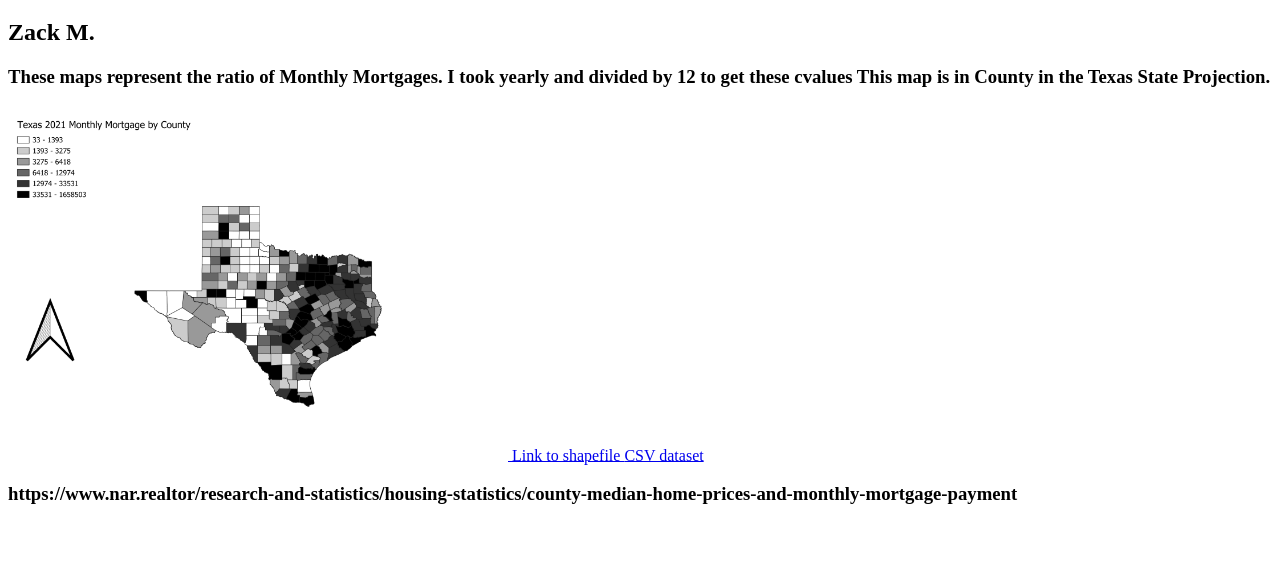
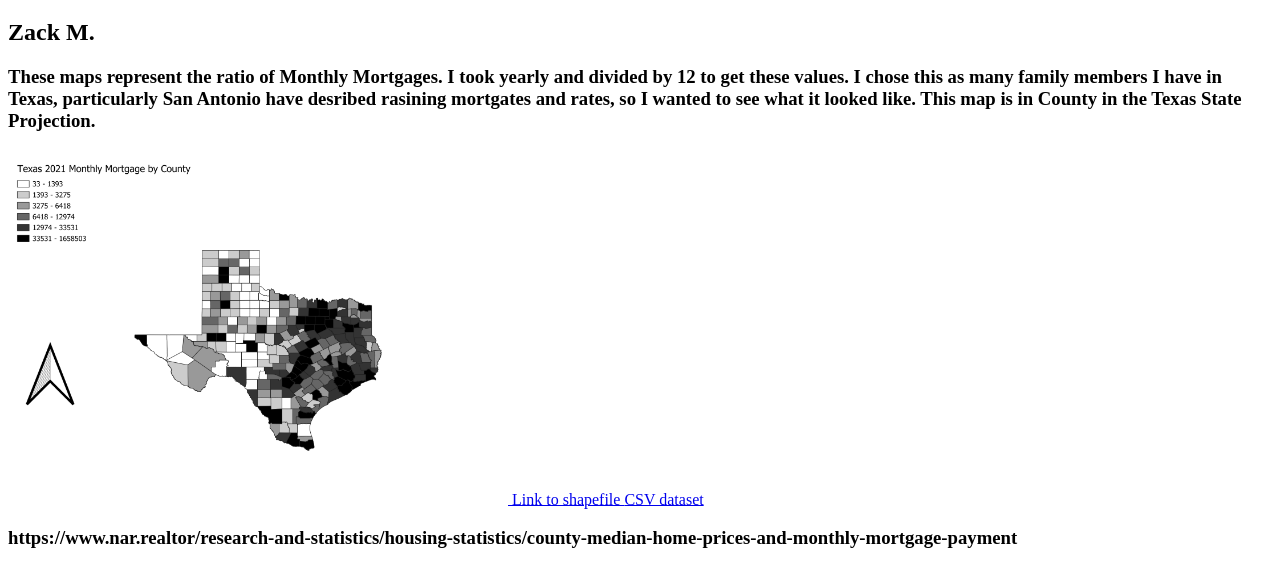
Before and after one commit to zvpaman/GEOG370, a plain HTML site: page hw7/hw7.html in a window 1280 px wide. Shown: the part 61-648 px from the top of the page. Drawn offline with Linux system fonts and the light colour scheme.

Commit message:
new desc

```diff
--- a/hw7/hw7.html
+++ b/hw7/hw7.html
@@ -8,7 +8,9 @@
 <body>
     <h1>Homework 7</h1>
     <h2>Zack M.</h2>
-    <h3>These maps represent the ratio of Monthly Mortgages. I took yearly and divided by 12 to get these cvalues This map is in County in the Texas State Projection.</h3>
+    <h3>These maps represent the ratio of Monthly Mortgages. I took yearly and divided by 12 to get these values. I chose this as many family members
+        I have in Texas, particularly San Antonio have desribed rasining mortgates and rates, so I wanted to see what it looked like. This map is in County
+        in the Texas State Projection.</h3>
     <a href="hw7_files/hw7_Zack.png">
         <img src="hw7_files/hw7_Zack.png" alt="your map" width='500px'>
 
```
